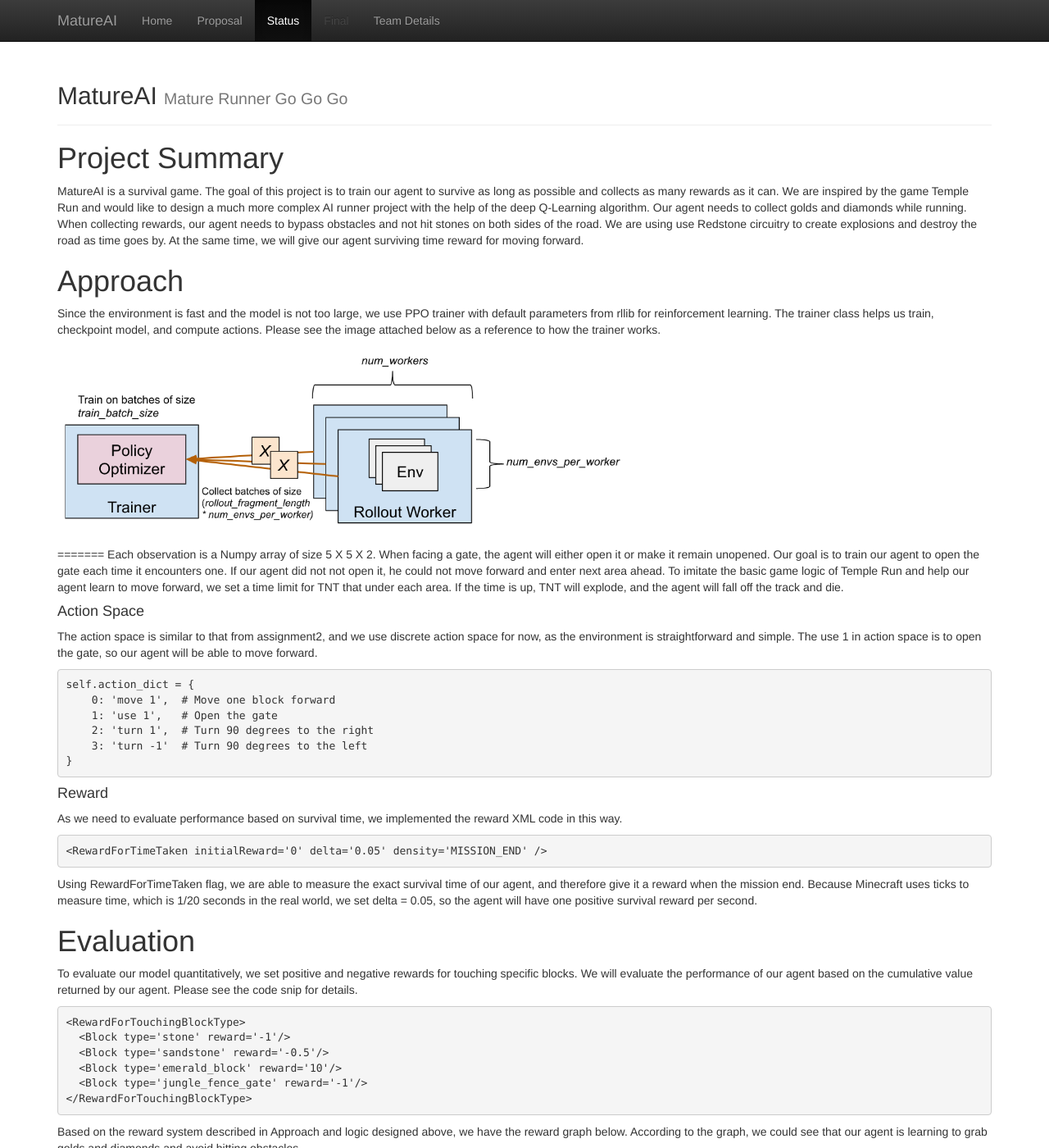
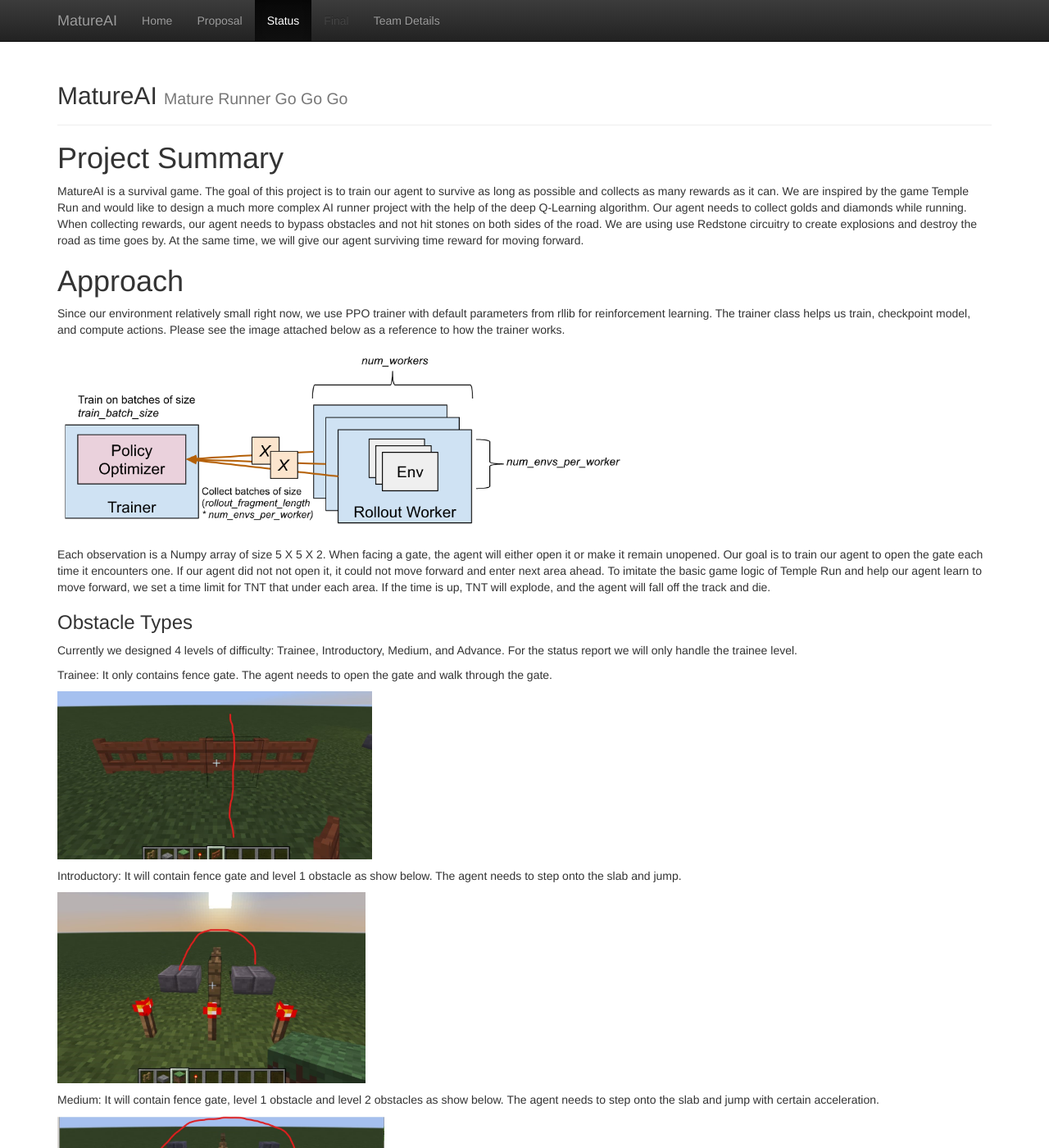
Before and after one commit to LeoLuo0320/MatureAI, a Jekyll site: the page built from docs/status.md, in a window 1280 px wide and 1400 px high. Shown: the whole window at 82% size. Built offline with Jekyll 4.4.1, drawn with Linux system fonts in a browser that asks for light colours; some of the changed text lies outside the part shown.

Commit message:
added obstacles tyoe into the status report

````diff
--- a/docs/status.md
+++ b/docs/status.md
@@ -11,15 +11,40 @@ MatureAI is a survival game. The goal of this project is to train our agent to s
 
 # Approach
 
-Since the environment is fast and the model is not too large, we use PPO trainer with default parameters from rllib for reinforcement learning. The trainer class helps us train, checkpoint model, and compute actions. Please see the image attached below as a reference to how the trainer works.
+Since  our environment relatively small right now, we use PPO trainer with default parameters from rllib for reinforcement learning. The trainer class helps us train, checkpoint model, and compute actions. Please see the image attached below as a reference to how the trainer works.
 
 <img width="700" alt="ppo trainer - graph" src="rllib.png">
 
+Each observation is a Numpy array of size 5 X 5 X 2. When facing a gate, the agent will either open it or make it remain unopened. Our goal is to train our agent to open the gate each time it encounters one. If our agent did not not open it, it could not move forward and enter next area ahead. To imitate the basic game logic of Temple Run and help our agent learn to move forward, we set a time limit for TNT that under each area. If the time is up, TNT will explode, and the agent will fall off the track and die.
 
-=======
-Each observation is a Numpy array of size 5 X 5 X 2. When facing a gate, the agent will either open it or make it remain unopened. Our goal is to train our agent to open the gate each time it encounters one. If our agent did not not open it, he could not move forward and enter next area ahead. To imitate the basic game logic of Temple Run and help our agent learn to move forward, we set a time limit for TNT that under each area. If the time is up, TNT will explode, and the agent will fall off the track and die.
-#### Action Space
-The action space is similar to that from assignment2, and we use discrete action space for now, as the environment is straightforward and simple. The use 1 in action space is to open the gate, so our agent will be able to move forward.
+
+
+### Obstacle Types
+
+Currently we designed 4 levels of difficulty: Trainee, Introductory, Medium, and Advance. For the status report we will only handle the trainee level.
+
+Trainee: It only contains fence gate. The agent needs to open the gate and walk through the gate.
+
+<img src="obs_0.JPG" alt="obs_0" style="zoom: 33%;" />
+
+Introductory: It will contain fence gate and level 1 obstacle as show below. The agent needs to step onto the slab and jump.
+
+<img src="obs_1.JPG" alt="obs_1" style="zoom:33%;" />
+
+
+
+Medium: It will contain fence gate, level 1 obstacle and level 2 obstacles as show below. The agent needs to step onto the slab and jump with certain acceleration.
+
+<img src="obs_2.JPG" alt="obs_2" style="zoom:33%;" />
+
+
+
+Advance: It will contain all obstacles above and the agent needs to step onto the slab and jump with maximum acceleration.
+
+<img src="obs_3.JPG" alt="obs_3" style="zoom:33%;" />
+
+### Action Space
+The action space is similar to the one from assignment2, and we use discrete action space for now, since environment is straightforward and simple. The "use 1" in action right now is to open the gate, so our agent will be able to move forward.
 ```
 self.action_dict = {
     0: 'move 1',  # Move one block forward
@@ -29,7 +54,8 @@ self.action_dict = {
 }
 ```
 
-#### Reward
+### Reward
+
 As we need to evaluate performance based on survival time, we implemented the reward XML code in this way.
 ```
 <RewardForTimeTaken initialReward='0' delta='0.05' density='MISSION_END' />
````
Also changed, not shown: docs/obs_0.JPG (added), docs/obs_1.JPG (added), docs/obs_2.JPG (added), docs/obs_3.JPG (added).
